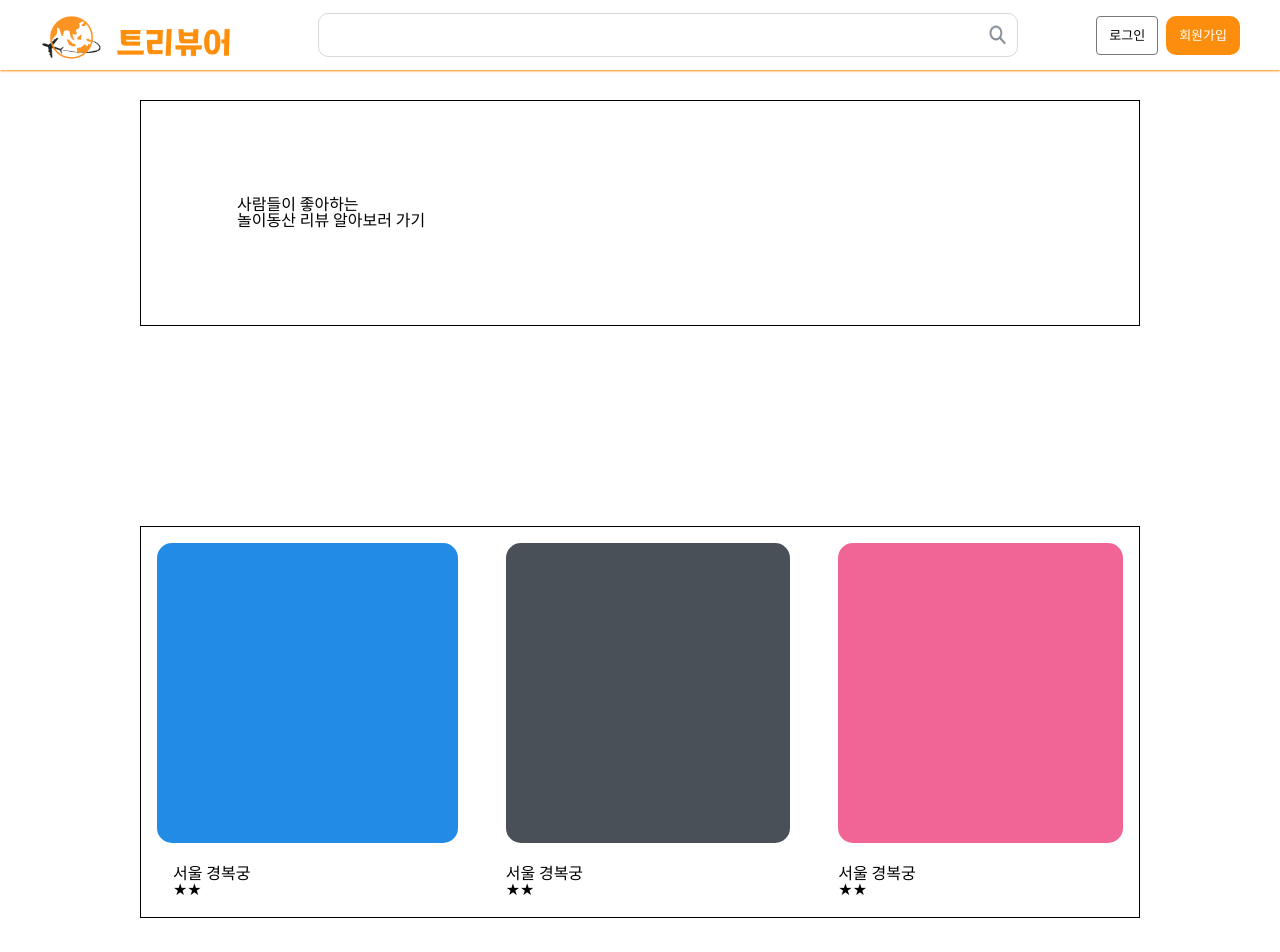
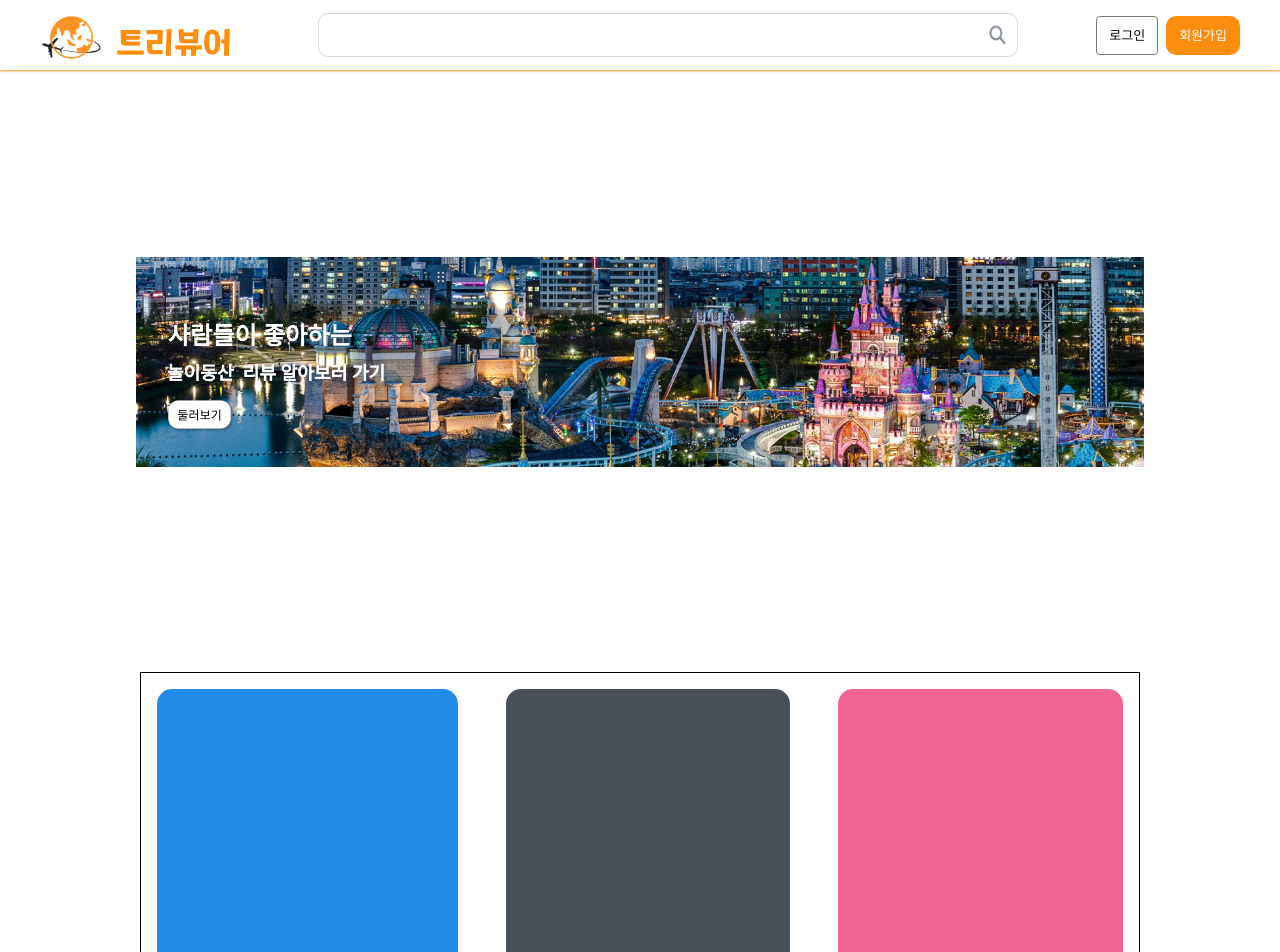
Before and after one commit to codestates-seb/seb42_main_028, a React (Create React App) app in the folder client/: page /main in a window 1280 px wide. Shown: the top 952 px of the page. Built offline with nearby package versions, Linux system fonts and the light colour scheme.

Commit message:
ad수정

```diff
--- a/client/src/components/Button.jsx
+++ b/client/src/components/Button.jsx
@@ -2,6 +2,7 @@ import React from 'react';
 import styled, { css } from 'styled-components';
 import { darken, lighten } from 'polished';
 
+// 3버튼 css
 const colorStyles = css`
 	${({ theme, color }) => {
 		const selected = theme.palette[color];
@@ -13,26 +14,26 @@ const colorStyles = css`
 			&:active {
 				background: ${darken(0.1, selected)};
 			}
-      ${(props) =>
+			/* ${(props) =>
 				props.outline &&
 				css`
 					color: ${selected};
-          background: none;
+					background: y;
 					border: 1px solid ${selected};
 					&:hover {
 						background: ${selected};
-            color: white;
+						color: yellowgreen;
 					}
-        `}
+				`} */
 		`;
 	}}
 `;
 
 const sizes = {
-  large: {
-    height: '1rem',
-    fontSize: '1.25rem',
-  },
+	// large: {
+	// 	height: '1rem',
+	// 	fontSize: '1.25rem',
+	// },
 	medium: {
 		height: '300px',
 		fontSize: '1rem',
@@ -64,11 +65,12 @@ const GroupStyle = css`
 		`}
 `;
 // const StyleGroupButton = styled.groupbutton`
-// margin-top100px`;
+// margin-top:100px`;
 
 const StyledButton = styled.button`
-  /* 공통 스타일 */
+	/* 3공통 버튼안 스타일 */
 	display: flex;
+
 	outline: none;
 	border: none;
 	border-radius: 15px;
--- a/client/src/pages/Main/Mainpage.jsx
+++ b/client/src/pages/Main/Mainpage.jsx
@@ -1,40 +1,67 @@
 import React from 'react';
+import ad from '../../assets/ad.png';
+import { useNavigate } from 'react-router';
 import styled, { ThemeProvider } from 'styled-components';
 import Button from '../../components/Button';
 
+//✭
 const ContainerButton = styled.div`
+	/* box-shadow: 0 1px 1px 0; */
 	padding: 0.2rem 1rem;
 	grid-template-columns: repeat(3, 1fr);
 `;
 
+//배너
+const GroupButtonImg = styled.img`
+	width: 125%;
+
+	/* height: 1200%; */
+`;
 const GroupButton = styled.div`
-	display: grid;
 
+	justify-content: center;
+	align-items: center;
+	display: flex;
+	width: 1000px;
+	width:100%
+	width: max-content;
 	padding: 6rem;
-	width: 1000px;
-	margin-top: 160px;
-	margin: 100px auto;
+	margin: 160px auto 80px auto;
+	border: 1px solid white;
+
+	color:red;
+   font-size: 1.6rem;
+   font-weight: 700;
+   /* font-shadow:4px; */
+   /* font-shadow: 0 4px 4px 0; */
+
+
+   /* border-radius: 0.5rem; */
+	/* max-width:1000px; */
 	/* margin-left: 450px; */
 	/* margin-right: 450px; */
-	border: 1px solid black;
 `;
 
+//3버튼
 const AppBlock = styled.div`
-	margin: 0 auto;
-	margin-top: 100px;
+	display: grid;
+	width: 1000px;
+	margin: 28px auto;
+	margin-top: 28px;
 	border: 1px solid black;
 	padding: 1rem;
-	display: grid;
+	grid-template-columns: repeat(3, 1fr);
+	gap: 16px 32px;
+	font-size: 1.2rem;
+	/* box-shadow: 0 4px 4px 0; */
+	/* border-left: 1px solid #000; 배너박스*/
 	/* grid-template-rows: repeat(3, 1fr); */
-	grid-template-columns: repeat(3, 1fr);
-	width: 1000px;
-	/* width: 100%; */
 	/* justify-content: space-between; */
 	/* align-content: stretch; */
-	gap: 20px 32px;
 `;
 
 function Mainpage() {
+	const navigate = useNavigate();
 	return (
 		<ThemeProvider
 			theme={{
@@ -45,10 +72,14 @@ function Mainpage() {
 				},
 			}}
 		>
-			<GroupButton name='sss' event>
-				사람들이 좋아하는 <br />
-				<span>놀이동산 리뷰 알아보러 가기</span>
-			</GroupButton>
+			<>
+				<GroupButton name='sss' event>
+					<GroupButtonImg onClick={() => navigate('/review')} src={ad} />
+
+					{/* 사람들이 좋아하는 <br />
+				놀이동산 리뷰 알아보러 가기 */}
+				</GroupButton>
+			</>
 			<AppBlock>
 				<Button></Button>
 				<Button color='gray'></Button>
@@ -71,8 +102,7 @@ function Mainpage() {
 			</AppBlock>
 			<GroupButton name='sss' event>
 				일본 벚꽃 명소
-				<br />
-				<span>한 눈에 알아보러 가기</span>
+				<br />한 눈에 알아보러 가기
 			</GroupButton>
 			<AppBlock>
 				<Button></Button>
@@ -97,7 +127,7 @@ function Mainpage() {
 			<GroupButton name='sss' event>
 				동백꽃
 				<br />
-				<span>인스타 인생사진</span>
+				인스타 인생사진
 			</GroupButton>
 			<AppBlock>
 				<Button></Button>
```
Also changed, not shown: client/src/assets/ad.png (added). Lines whose indentation alone changed are shown as unchanged.
